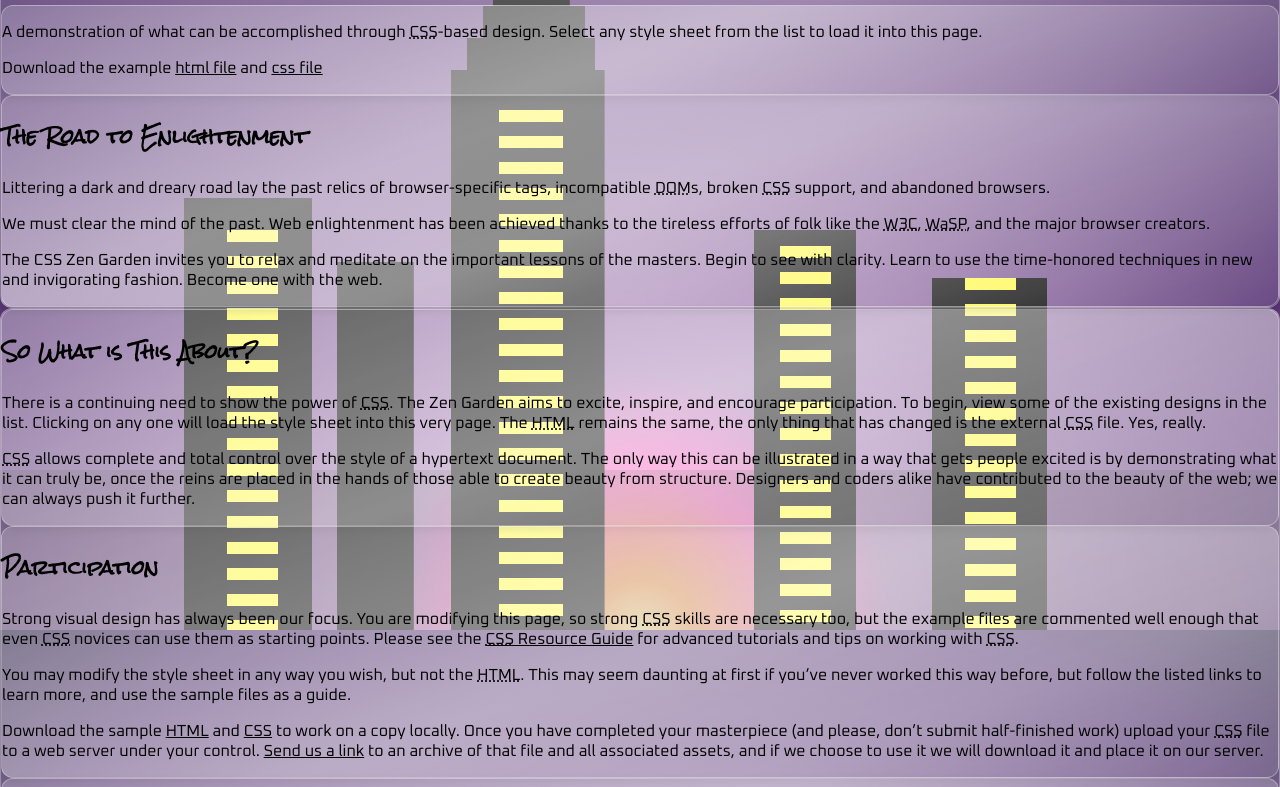
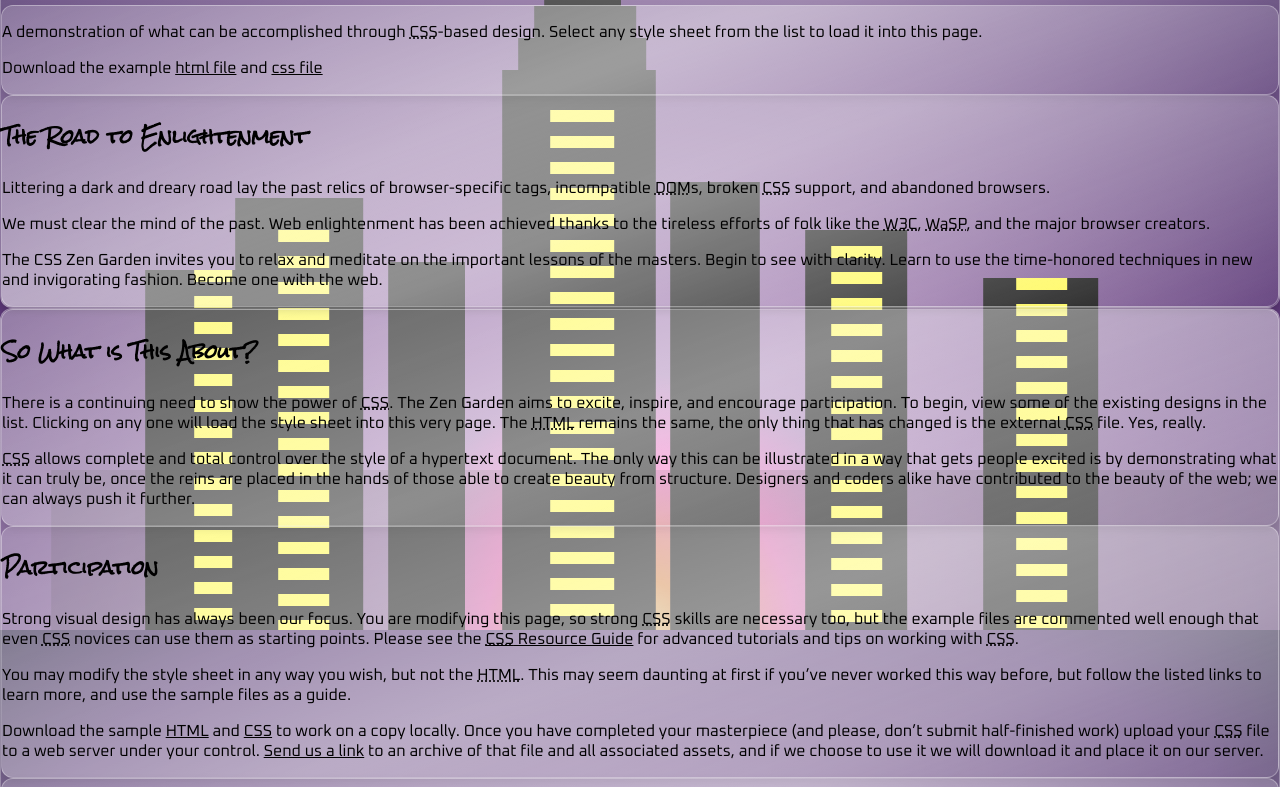
Before and after one commit to syuyrw/stylestage-sass-main, a website: page zen-garden/index.html in a window 1280 px wide. Shown: the part 170-957 px from the top of the page. Drawn offline with Linux system fonts and the light colour scheme.

Commit message:
fixed some positions

```diff
--- a/zen-garden/style.css
+++ b/zen-garden/style.css
@@ -122,6 +122,7 @@ body::before {
   inset: 0;
   z-index: -1;
   pointer-events: none;
+    transform: translateX(4%);
 
   background:
 
@@ -161,6 +162,15 @@ body::before {
     transparent 12px 26px
   ) no-repeat 78.5% 100% / 4% 44vh,
 
+  /* Far-left building windows */
+  repeating-linear-gradient(
+    to bottom,
+    var(--color-yellow) 0 6px,
+    var(--color-yellow) 6px 12px,
+    transparent 12px 26px
+  ) no-repeat 11.5% 100% / 3% 45vh,
+
+
   /* ============================================================
      BUILDINGS
   ============================================================ */
@@ -199,6 +209,14 @@ body::before {
   linear-gradient(var(--color-black), var(--color-black))
     no-repeat 80% 100% / 9% 44vh,
 
+      /* Far-left building */
+  linear-gradient(var(--color-black), var(--color-black))
+    no-repeat 8% 100% / 8% 45vh,
+
+  /* Mid-right new building (between tower & right block) */
+  linear-gradient(var(--color-black), var(--color-black))
+    no-repeat 52% 100% / 7% 56vh,
+
   /* Ground */
   linear-gradient(
     to top,
```
